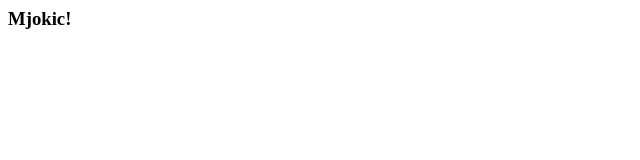
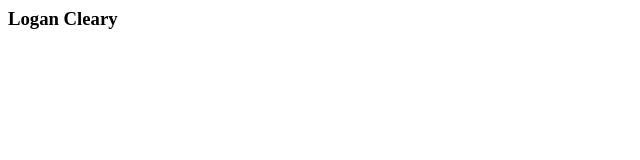
Before and after one commit to k24dizzle/socks, a website: page public/index.html in a window 1280 px wide. Shown: the full height of the page, 0-640 px from the left. Drawn offline with Linux system fonts and the light colour scheme.

Commit message:
created first user (click on index.html)

```diff
--- a/public/index.html
+++ b/public/index.html
@@ -1 +1,12 @@
+<html>
+<body>
+
 <h3> Mjokic! </h3>
+
+
+
+<script src="user.js"></script>
+
+
+</body>
+</html>
--- /dev/null
+++ b/public/user.js
@@ -0,0 +1,2 @@
+var mjork = document.querySelector('h3');
+mjork.textContent = 'Logan Cleary';
```
Also changed, not shown: 1 other file.
